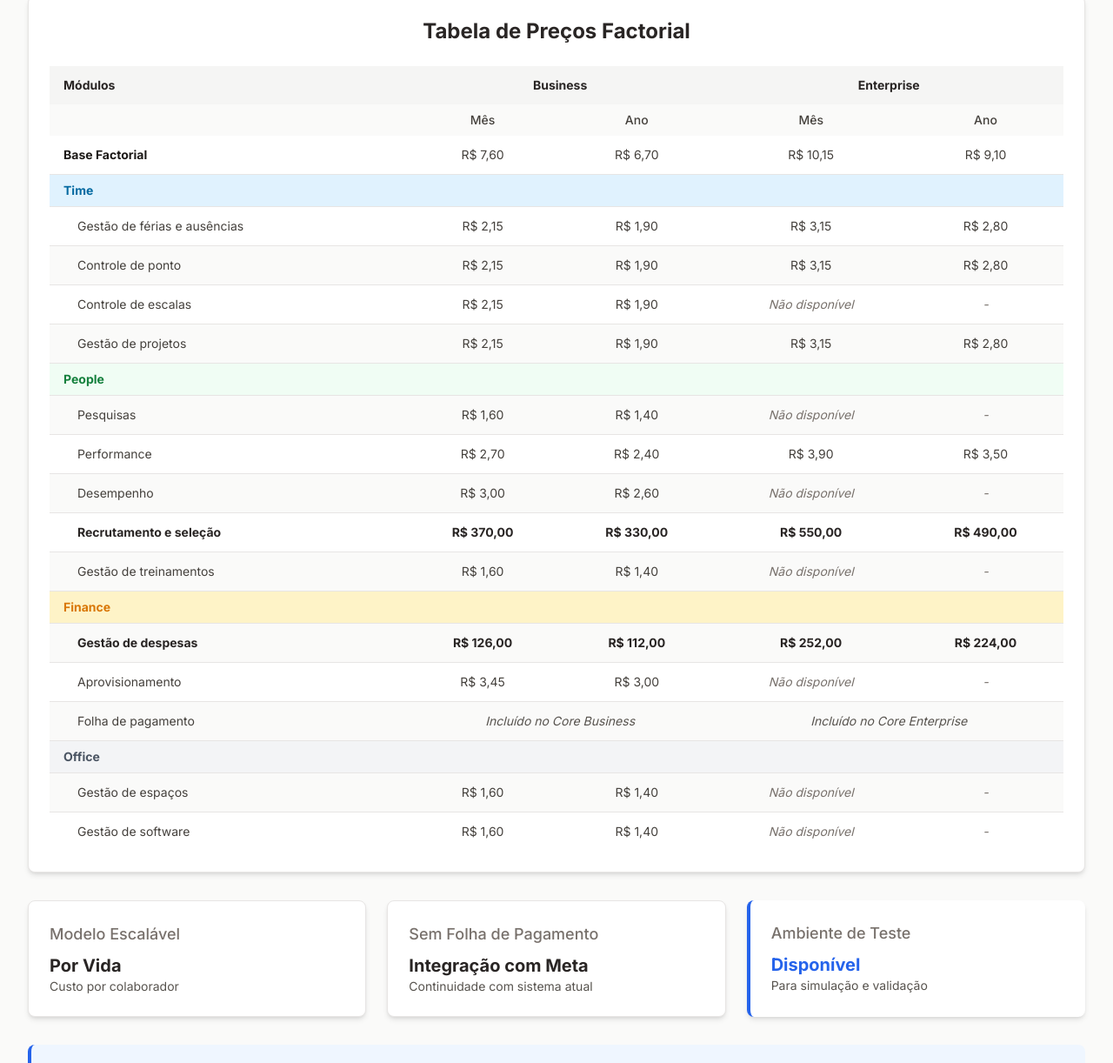
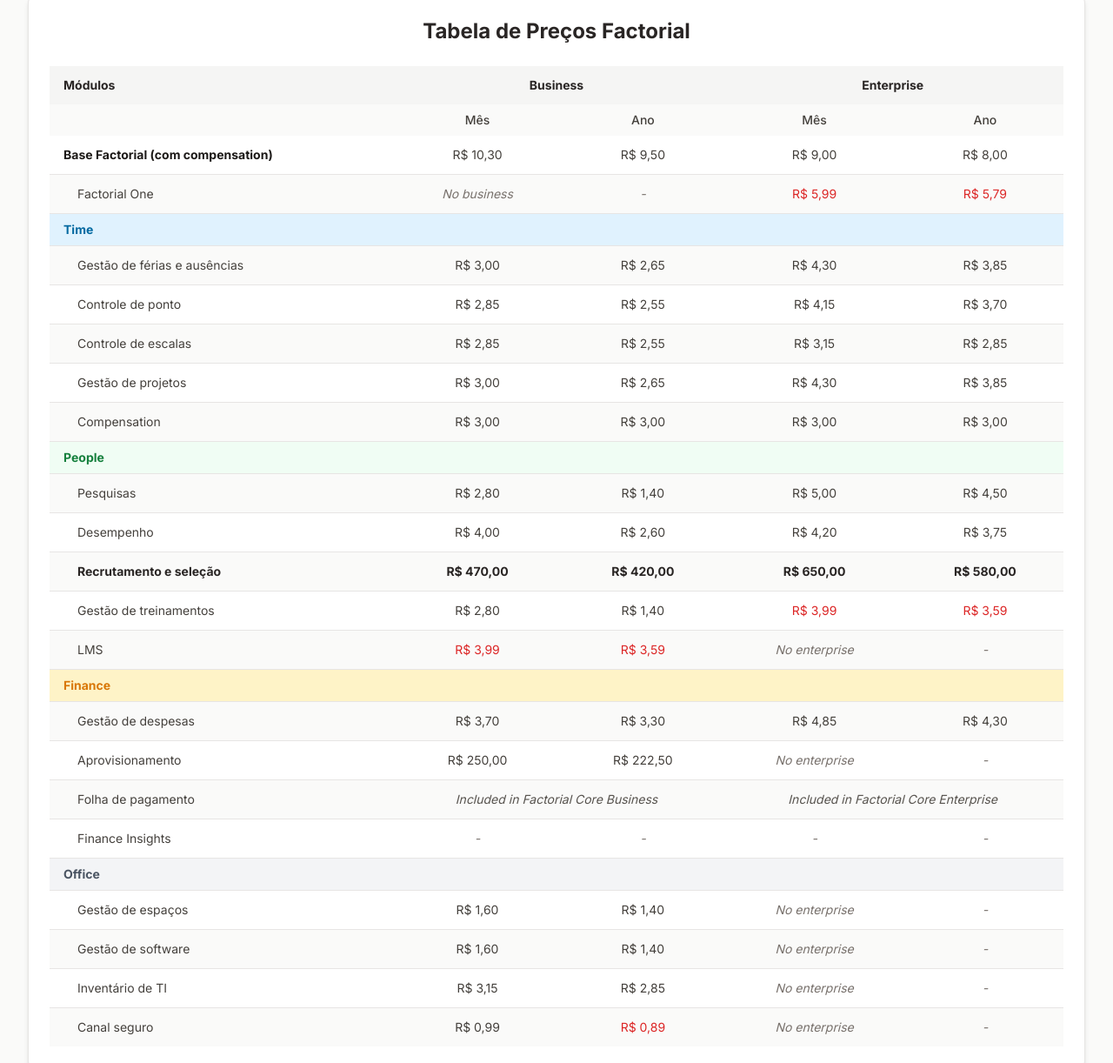
Before and after one commit to VictorHGutierrez-cloud/ativos, a plain HTML site: page index.html in a window 1280 px wide. Shown: the part 2769-3991 px from the top of the page at 87% size. Drawn offline with nearby package versions, Linux system fonts and the light colour scheme.

```diff
--- a/index.html
+++ b/index.html
@@ -314,118 +314,153 @@
                         </thead>
                         <tbody class="divide-y divide-stone-200">
                             <tr class="bg-white">
-                                <td class="px-4 py-3 font-semibold text-stone-900">Base Factorial</td>
-                                <td class="px-4 py-3 text-center text-stone-700">R$ 7,60</td>
-                                <td class="px-4 py-3 text-center text-stone-700">R$ 6,70</td>
-                                <td class="px-4 py-3 text-center text-stone-700">R$ 10,15</td>
-                                <td class="px-4 py-3 text-center text-stone-700">R$ 9,10</td>
+                                <td class="px-4 py-3 font-semibold text-stone-900">Base Factorial (com compensation)</td>
+                                <td class="px-4 py-3 text-center text-stone-700">R$ 10,30</td>
+                                <td class="px-4 py-3 text-center text-stone-700">R$ 9,50</td>
+                                <td class="px-4 py-3 text-center text-stone-700">R$ 9,00</td>
+                                <td class="px-4 py-3 text-center text-stone-700">R$ 8,00</td>
                             </tr>
                             <tr class="bg-stone-50">
+                                <td class="px-4 py-3 pl-8 text-stone-700">Factorial One</td>
+                                <td class="px-4 py-3 text-center text-stone-500 italic">No business</td>
+                                <td class="px-4 py-3 text-center text-stone-500 italic">-</td>
+                                <td class="px-4 py-3 text-center" style="color: #dc2626;">R$ 5,99</td>
+                                <td class="px-4 py-3 text-center" style="color: #dc2626;">R$ 5,79</td>
+                            </tr>
+                            <tr class="bg-white">
                                 <td class="px-4 py-2 font-bold text-stone-800" colspan="5" style="background-color: #e0f2fe; color: #0369a1;">Time</td>
                             </tr>
+                            <tr class="bg-stone-50">
+                                <td class="px-4 py-3 pl-8 text-stone-700">Gestão de férias e ausências</td>
+                                <td class="px-4 py-3 text-center text-stone-700">R$ 3,00</td>
+                                <td class="px-4 py-3 text-center text-stone-700">R$ 2,65</td>
+                                <td class="px-4 py-3 text-center text-stone-700">R$ 4,30</td>
+                                <td class="px-4 py-3 text-center text-stone-700">R$ 3,85</td>
+                            </tr>
                             <tr class="bg-white">
-                                <td class="px-4 py-3 pl-8 text-stone-700">Gestão de férias e ausências</td>
-                                <td class="px-4 py-3 text-center text-stone-700">R$ 2,15</td>
-                                <td class="px-4 py-3 text-center text-stone-700">R$ 1,90</td>
-                                <td class="px-4 py-3 text-center text-stone-700">R$ 3,15</td>
-                                <td class="px-4 py-3 text-center text-stone-700">R$ 2,80</td>
+                                <td class="px-4 py-3 pl-8 text-stone-700">Controle de ponto</td>
+                                <td class="px-4 py-3 text-center text-stone-700">R$ 2,85</td>
+                                <td class="px-4 py-3 text-center text-stone-700">R$ 2,55</td>
+                                <td class="px-4 py-3 text-center text-stone-700">R$ 4,15</td>
+                                <td class="px-4 py-3 text-center text-stone-700">R$ 3,70</td>
                             </tr>
                             <tr class="bg-stone-50">
-                                <td class="px-4 py-3 pl-8 text-stone-700">Controle de ponto</td>
-                                <td class="px-4 py-3 text-center text-stone-700">R$ 2,15</td>
-                                <td class="px-4 py-3 text-center text-stone-700">R$ 1,90</td>
+                                <td class="px-4 py-3 pl-8 text-stone-700">Controle de escalas</td>
+                                <td class="px-4 py-3 text-center text-stone-700">R$ 2,85</td>
+                                <td class="px-4 py-3 text-center text-stone-700">R$ 2,55</td>
                                 <td class="px-4 py-3 text-center text-stone-700">R$ 3,15</td>
-                                <td class="px-4 py-3 text-center text-stone-700">R$ 2,80</td>
+                                <td class="px-4 py-3 text-center text-stone-700">R$ 2,85</td>
                             </tr>
                             <tr class="bg-white">
-                                <td class="px-4 py-3 pl-8 text-stone-700">Controle de escalas</td>
-                                <td class="px-4 py-3 text-center text-stone-700">R$ 2,15</td>
-                                <td class="px-4 py-3 text-center text-stone-700">R$ 1,90</td>
-                                <td class="px-4 py-3 text-center text-stone-500 italic">Não disponível</td>
-                                <td class="px-4 py-3 text-center text-stone-500 italic">-</td>
+                                <td class="px-4 py-3 pl-8 text-stone-700">Gestão de projetos</td>
+                                <td class="px-4 py-3 text-center text-stone-700">R$ 3,00</td>
+                                <td class="px-4 py-3 text-center text-stone-700">R$ 2,65</td>
+                                <td class="px-4 py-3 text-center text-stone-700">R$ 4,30</td>
+                                <td class="px-4 py-3 text-center text-stone-700">R$ 3,85</td>
                             </tr>
                             <tr class="bg-stone-50">
-                                <td class="px-4 py-3 pl-8 text-stone-700">Gestão de projetos</td>
-                                <td class="px-4 py-3 text-center text-stone-700">R$ 2,15</td>
-                                <td class="px-4 py-3 text-center text-stone-700">R$ 1,90</td>
-                                <td class="px-4 py-3 text-center text-stone-700">R$ 3,15</td>
-                                <td class="px-4 py-3 text-center text-stone-700">R$ 2,80</td>
+                                <td class="px-4 py-3 pl-8 text-stone-700">Compensation</td>
+                                <td class="px-4 py-3 text-center text-stone-700">R$ 3,00</td>
+                                <td class="px-4 py-3 text-center text-stone-700">R$ 3,00</td>
+                                <td class="px-4 py-3 text-center text-stone-700">R$ 3,00</td>
+                                <td class="px-4 py-3 text-center text-stone-700">R$ 3,00</td>
                             </tr>
                             <tr class="bg-white">
                                 <td class="px-4 py-2 font-bold text-stone-800" colspan="5" style="background-color: #f0fdf4; color: #15803d;">People</td>
                             </tr>
                             <tr class="bg-stone-50">
                                 <td class="px-4 py-3 pl-8 text-stone-700">Pesquisas</td>
-                                <td class="px-4 py-3 text-center text-stone-700">R$ 1,60</td>
+                                <td class="px-4 py-3 text-center text-stone-700">R$ 2,80</td>
                                 <td class="px-4 py-3 text-center text-stone-700">R$ 1,40</td>
-                                <td class="px-4 py-3 text-center text-stone-500 italic">Não disponível</td>
-                                <td class="px-4 py-3 text-center text-stone-500 italic">-</td>
+                                <td class="px-4 py-3 text-center text-stone-700">R$ 5,00</td>
+                                <td class="px-4 py-3 text-center text-stone-700">R$ 4,50</td>
                             </tr>
                             <tr class="bg-white">
-                                <td class="px-4 py-3 pl-8 text-stone-700">Performance</td>
-                                <td class="px-4 py-3 text-center text-stone-700">R$ 2,70</td>
-                                <td class="px-4 py-3 text-center text-stone-700">R$ 2,40</td>
-                                <td class="px-4 py-3 text-center text-stone-700">R$ 3,90</td>
-                                <td class="px-4 py-3 text-center text-stone-700">R$ 3,50</td>
+                                <td class="px-4 py-3 pl-8 text-stone-700">Desempenho</td>
+                                <td class="px-4 py-3 text-center text-stone-700">R$ 4,00</td>
+                                <td class="px-4 py-3 text-center text-stone-700">R$ 2,60</td>
+                                <td class="px-4 py-3 text-center text-stone-700">R$ 4,20</td>
+                                <td class="px-4 py-3 text-center text-stone-700">R$ 3,75</td>
                             </tr>
                             <tr class="bg-stone-50">
-                                <td class="px-4 py-3 pl-8 text-stone-700">Desempenho</td>
-                                <td class="px-4 py-3 text-center text-stone-700">R$ 3,00</td>
-                                <td class="px-4 py-3 text-center text-stone-700">R$ 2,60</td>
-                                <td class="px-4 py-3 text-center text-stone-500 italic">Não disponível</td>
-                                <td class="px-4 py-3 text-center text-stone-500 italic">-</td>
+                                <td class="px-4 py-3 pl-8 font-semibold text-stone-800">Recrutamento e seleção</td>
+                                <td class="px-4 py-3 text-center font-semibold text-stone-800">R$ 470,00</td>
+                                <td class="px-4 py-3 text-center font-semibold text-stone-800">R$ 420,00</td>
+                                <td class="px-4 py-3 text-center font-semibold text-stone-800">R$ 650,00</td>
+                                <td class="px-4 py-3 text-center font-semibold text-stone-800">R$ 580,00</td>
                             </tr>
                             <tr class="bg-white">
-                                <td class="px-4 py-3 pl-8 font-semibold text-stone-800">Recrutamento e seleção</td>
-                                <td class="px-4 py-3 text-center font-semibold text-stone-800">R$ 370,00</td>
-                                <td class="px-4 py-3 text-center font-semibold text-stone-800">R$ 330,00</td>
-                                <td class="px-4 py-3 text-center font-semibold text-stone-800">R$ 550,00</td>
-                                <td class="px-4 py-3 text-center font-semibold text-stone-800">R$ 490,00</td>
+                                <td class="px-4 py-3 pl-8 text-stone-700">Gestão de treinamentos</td>
+                                <td class="px-4 py-3 text-center text-stone-700">R$ 2,80</td>
+                                <td class="px-4 py-3 text-center text-stone-700">R$ 1,40</td>
+                                <td class="px-4 py-3 text-center" style="color: #dc2626;">R$ 3,99</td>
+                                <td class="px-4 py-3 text-center" style="color: #dc2626;">R$ 3,59</td>
                             </tr>
                             <tr class="bg-stone-50">
-                                <td class="px-4 py-3 pl-8 text-stone-700">Gestão de treinamentos</td>
-                                <td class="px-4 py-3 text-center text-stone-700">R$ 1,60</td>
-                                <td class="px-4 py-3 text-center text-stone-700">R$ 1,40</td>
-                                <td class="px-4 py-3 text-center text-stone-500 italic">Não disponível</td>
+                                <td class="px-4 py-3 pl-8 text-stone-700">LMS</td>
+                                <td class="px-4 py-3 text-center" style="color: #dc2626;">R$ 3,99</td>
+                                <td class="px-4 py-3 text-center" style="color: #dc2626;">R$ 3,59</td>
+                                <td class="px-4 py-3 text-center text-stone-500 italic">No enterprise</td>
                                 <td class="px-4 py-3 text-center text-stone-500 italic">-</td>
                             </tr>
                             <tr class="bg-white">
                                 <td class="px-4 py-2 font-bold text-stone-800" colspan="5" style="background-color: #fef3c7; color: #d97706;">Finance</td>
                             </tr>
                             <tr class="bg-stone-50">
-                                <td class="px-4 py-3 pl-8 font-semibold text-stone-800">Gestão de despesas</td>
-                                <td class="px-4 py-3 text-center font-semibold text-stone-800">R$ 126,00</td>
-                                <td class="px-4 py-3 text-center font-semibold text-stone-800">R$ 112,00</td>
-                                <td class="px-4 py-3 text-center font-semibold text-stone-800">R$ 252,00</td>
-                                <td class="px-4 py-3 text-center font-semibold text-stone-800">R$ 224,00</td>
+                                <td class="px-4 py-3 pl-8 text-stone-700">Gestão de despesas</td>
+                                <td class="px-4 py-3 text-center text-stone-700">R$ 3,70</td>
+                                <td class="px-4 py-3 text-center text-stone-700">R$ 3,30</td>
+                                <td class="px-4 py-3 text-center text-stone-700">R$ 4,85</td>
+                                <td class="px-4 py-3 text-center text-stone-700">R$ 4,30</td>
                             </tr>
                             <tr class="bg-white">
                                 <td class="px-4 py-3 pl-8 text-stone-700">Aprovisionamento</td>
-                                <td class="px-4 py-3 text-center text-stone-700">R$ 3,45</td>
-                                <td class="px-4 py-3 text-center text-stone-700">R$ 3,00</td>
-                                <td class="px-4 py-3 text-center text-stone-500 italic">Não disponível</td>
+                                <td class="px-4 py-3 text-center text-stone-700">R$ 250,00</td>
+                                <td class="px-4 py-3 text-center text-stone-700">R$ 222,50</td>
+                                <td class="px-4 py-3 text-center text-stone-500 italic">No enterprise</td>
                                 <td class="px-4 py-3 text-center text-stone-500 italic">-</td>
                             </tr>
                             <tr class="bg-stone-50">
                                 <td class="px-4 py-3 pl-8 text-stone-700">Folha de pagamento</td>
-                                <td class="px-4 py-3 text-center text-stone-600 italic" colspan="2">Incluído no Core Business</td>
-                                <td class="px-4 py-3 text-center text-stone-600 italic" colspan="2">Incluído no Core Enterprise</td>
+                                <td class="px-4 py-3 text-center text-stone-600 italic" colspan="2">Included in Factorial Core Business</td>
+                                <td class="px-4 py-3 text-center text-stone-600 italic" colspan="2">Included in Factorial Core Enterprise</td>
                             </tr>
                             <tr class="bg-white">
+                                <td class="px-4 py-3 pl-8 text-stone-700">Finance Insights</td>
+                                <td class="px-4 py-3 text-center text-stone-500 italic">-</td>
+                                <td class="px-4 py-3 text-center text-stone-500 italic">-</td>
+                                <td class="px-4 py-3 text-center text-stone-500 italic">-</td>
+                                <td class="px-4 py-3 text-center text-stone-500 italic">-</td>
+                            </tr>
+                            <tr class="bg-stone-50">
                                 <td class="px-4 py-2 font-bold text-stone-800" colspan="5" style="background-color: #f3f4f6; color: #4b5563;">Office</td>
                             </tr>
-                            <tr class="bg-stone-50">
+                            <tr class="bg-white">
                                 <td class="px-4 py-3 pl-8 text-stone-700">Gestão de espaços</td>
                                 <td class="px-4 py-3 text-center text-stone-700">R$ 1,60</td>
                                 <td class="px-4 py-3 text-center text-stone-700">R$ 1,40</td>
-                                <td class="px-4 py-3 text-center text-stone-500 italic">Não disponível</td>
+                                <td class="px-4 py-3 text-center text-stone-500 italic">No enterprise</td>
+                                <td class="px-4 py-3 text-center text-stone-500 italic">-</td>
+                            </tr>
+                            <tr class="bg-stone-50">
+                                <td class="px-4 py-3 pl-8 text-stone-700">Gestão de software</td>
+                                <td class="px-4 py-3 text-center text-stone-700">R$ 1,60</td>
+                                <td class="px-4 py-3 text-center text-stone-700">R$ 1,40</td>
+                                <td class="px-4 py-3 text-center text-stone-500 italic">No enterprise</td>
                                 <td class="px-4 py-3 text-center text-stone-500 italic">-</td>
                             </tr>
                             <tr class="bg-white">
-                                <td class="px-4 py-3 pl-8 text-stone-700">Gestão de software</td>
-                                <td class="px-4 py-3 text-center text-stone-700">R$ 1,60</td>
-                                <td class="px-4 py-3 text-center text-stone-700">R$ 1,40</td>
-                                <td class="px-4 py-3 text-center text-stone-500 italic">Não disponível</td>
+                                <td class="px-4 py-3 pl-8 text-stone-700">Inventário de TI</td>
+                                <td class="px-4 py-3 text-center text-stone-700">R$ 3,15</td>
+                                <td class="px-4 py-3 text-center text-stone-700">R$ 2,85</td>
+                                <td class="px-4 py-3 text-center text-stone-500 italic">No enterprise</td>
+                                <td class="px-4 py-3 text-center text-stone-500 italic">-</td>
+                            </tr>
+                            <tr class="bg-stone-50">
+                                <td class="px-4 py-3 pl-8 text-stone-700">Canal seguro</td>
+                                <td class="px-4 py-3 text-center text-stone-700">R$ 0,99</td>
+                                <td class="px-4 py-3 text-center" style="color: #dc2626;">R$ 0,89</td>
+                                <td class="px-4 py-3 text-center text-stone-500 italic">No enterprise</td>
                                 <td class="px-4 py-3 text-center text-stone-500 italic">-</td>
                             </tr>
                         </tbody>
```
